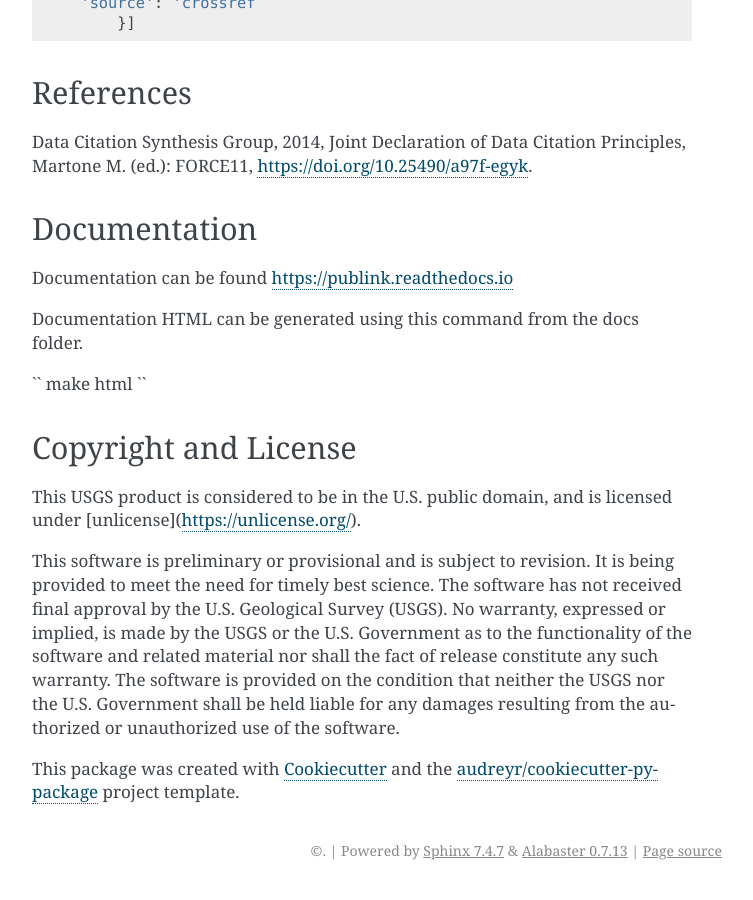
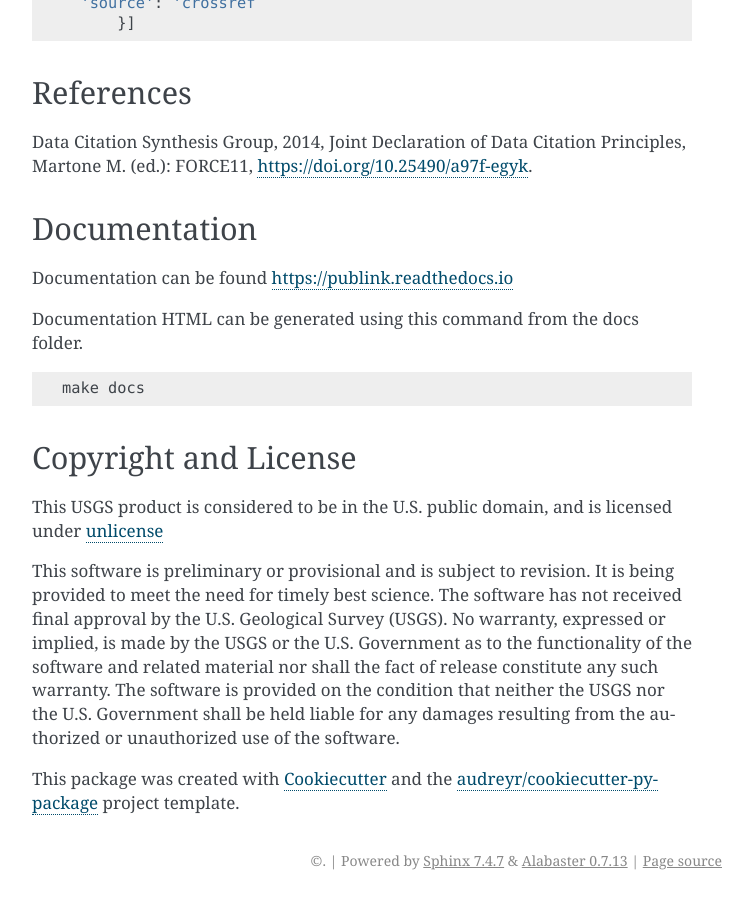
Before and after one commit to tedhabermann/publink, a Sphinx documentation site: the page built from docs/readme.rst, in a window 1280 px wide and 900 px high, scrolled down 5516 px. Shown: the whole window, without its empty margins (388-1141 px from the left). Built offline with Sphinx 7.4.7, drawn with Linux system fonts in a browser that asks for light colours.

Commit message:
📝fixing rst formatting issues (#6)
Co-authored-by: Brandon Serna <brandon@Brandons-MacBook-Air.local>

```diff
--- a/README.rst
+++ b/README.rst
@@ -257,14 +257,16 @@ Documentation can be found https://publink.readthedocs.io
 
 Documentation HTML can be generated using this command from the docs folder.
 
-``
-make html
-``
+.. code-block::
+
+	make docs
+
 
 Copyright and License
 ---------------------
-This USGS product is considered to be in the U.S. public domain, and is licensed under
-[unlicense](https://unlicense.org/).
+This USGS product is considered to be in the U.S. public domain, and is licensed under unlicense_
+
+.. _unlicense: https://unlicense.org/
 
 This software is preliminary or provisional and is subject to revision. It is being provided to meet the need for timely best science. The software has not received final approval by the U.S. Geological Survey (USGS). No warranty, expressed or implied, is made by the USGS or the U.S. Government as to the functionality of the software and related material nor shall the fact of release constitute any such warranty. The software is provided on the condition that neither the USGS nor the U.S. Government shall be held liable for any damages resulting from the authorized or unauthorized use of the software.
 
```
Also changed, not shown: docs/publink.rst (+8 -0 lines).
